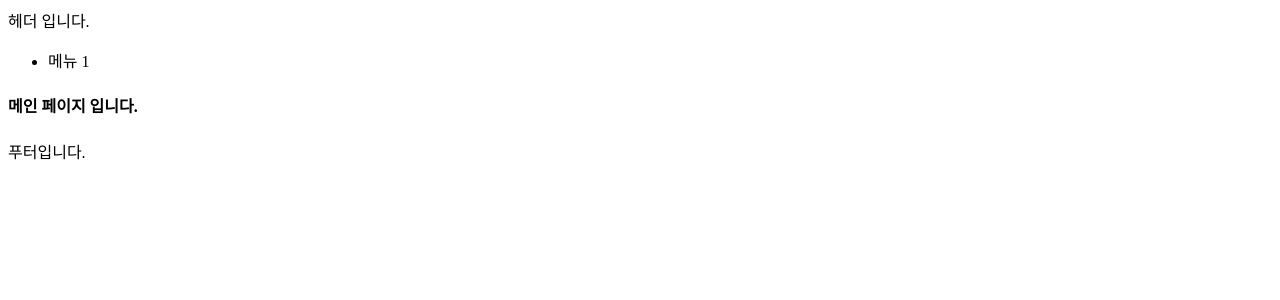
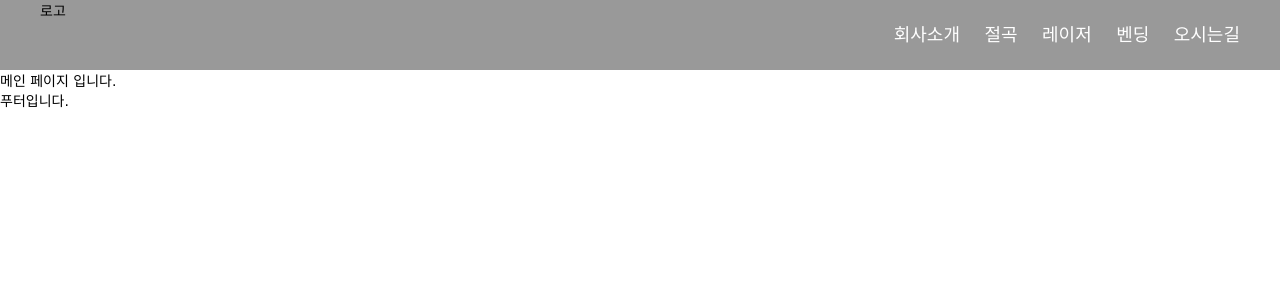
Before and after one commit to SangBeom-Lee/hj, a Django app: page / in a window 1280 px wide. Shown: the top 300 px of the page. Run offline with Django 3.2, Linux system fonts and the light colour scheme; some web fonts are replaced.

Commit message:
header 구성

```diff
--- a/sjango/settings.py
+++ b/sjango/settings.py
@@ -15,6 +15,8 @@ import os
 # Build paths inside the project like this: os.path.join(BASE_DIR, ...)
 BASE_DIR = os.path.dirname(os.path.dirname(os.path.abspath(__file__)))
 TEMPLATE_DIR = os.path.join(BASE_DIR, 'template')
+STATIC_URL = '/static/'
+STATICFILES_DIRS = [os.path.join(BASE_DIR, 'static')]
 
 
 # Quick-start development settings - unsuitable for production
--- /dev/null
+++ b/static/css/header.css
@@ -0,0 +1,63 @@
+/* 웹폰트 */
+@font-face {
+  font-family: 'Noto Sans KR';
+  font-style: normal;
+  font-weight: 300;
+  src: url(https://fonts.gstatic.com/ea/notosanskr/v2/NotoSansKR-Light.woff2) format('woff2'),
+  url(https://fonts.gstatic.com/ea/notosanskr/v2/NotoSansKR-Light.woff) format('woff'),
+  url(https://fonts.gstatic.com/ea/notosanskr/v2/NotoSansKR-Light.otf) format('opentype');
+}
+@font-face {
+  font-family: 'Noto Sans KR';
+  font-style: normal;
+  font-weight: 400;
+  src: url(https://fonts.gstatic.com/ea/notosanskr/v2/NotoSansKR-Regular.woff2) format('woff2'),
+  url(https://fonts.gstatic.com/ea/notosanskr/v2/NotoSansKR-Regular.woff) format('woff'),
+  url(https://fonts.gstatic.com/ea/notosanskr/v2/NotoSansKR-Regular.otf) format('opentype');
+}
+@font-face {
+  font-family: 'Noto Sans KR';
+  font-style: normal;
+  font-weight: 500;
+  src: url(https://fonts.gstatic.com/ea/notosanskr/v2/NotoSansKR-Medium.woff2) format('woff2'),
+  url(https://fonts.gstatic.com/ea/notosanskr/v2/NotoSansKR-Medium.woff) format('woff'),
+  url(https://fonts.gstatic.com/ea/notosanskr/v2/NotoSansKR-Medium.otf) format('opentype');
+}
+
+body, body * {
+  padding: 0;
+  margin: 0;
+  font:14px Noto Sans KR,NanumGothic,NanumGothicBold,verdana,gulim,dotum;
+}
+
+.header {
+  background-color: rgba(0,0,0,0.4);
+}
+
+.header-wrap {
+  width: 1200px;
+  height: 70px;
+  margin: auto;
+}
+
+.logo {
+  display: inline-block;
+  height: 100%;
+}
+
+.nav {
+  float: right;
+}
+
+.menu-list > li {
+  display: inline-block;
+  margin-right: 20px;
+  font-size: 18px;
+  color: #fff;
+  height: 70px;
+  line-height: 70px;
+}
+
+.menu-list > li:last-child {
+  margin-right: 0;
+}
--- a/template/index.html
+++ b/template/index.html
@@ -5,19 +5,27 @@
     <meta http-equiv="X-UA-Compatible" content="IE=edge">
     <meta name="viewport" content="width=device-width, initial-scale=1.0">
     <title>(주)형제철강레이저 {% block title %}{% endblock %}</title>
-    <link rel="stylesheet" src={{ css_file }}>
+    {% load static %}
+    <link rel="stylesheet" href="{% static 'css/header.css' %}">
+    <link rel="stylesheet" href="{% static 'css/footer.css' %}">
   </head>
   <body>
-      <header>
-          헤더 입니다.
+      <header class="header">
+        <div class="header-wrap">
+          <a class="logo">로고</a>
+          <nav class="nav">
+              <div>
+                  <ul class="menu-list">
+                      <li>회사소개</li>
+                      <li>절곡</li>
+                      <li>레이저</li>
+                      <li>벤딩</li>
+                      <li>오시는길</li>
+                  </ul>
+              </div>
+          </nav>
+        </div>
       </header>
-      <nav>
-          <div>
-              <ul>
-                  <li>메뉴 1</li>
-              </ul>
-          </div>
-      </nav>
     {% block content %}
 
     {% endblock %}
```
Also changed, not shown: static/css/footer.css (added).
